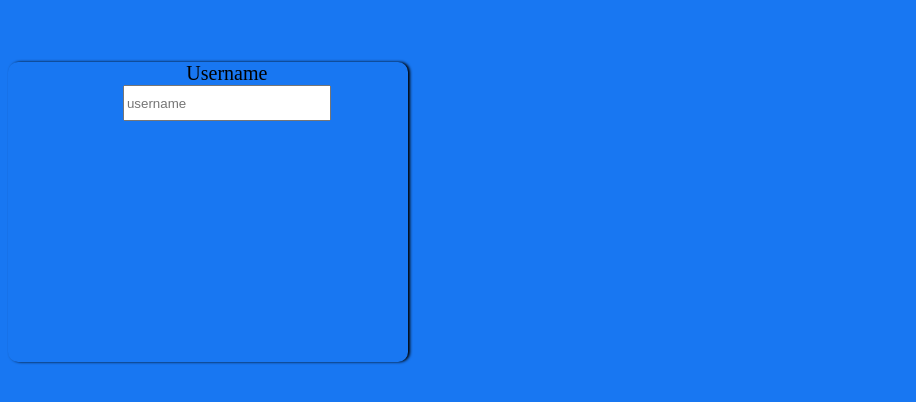
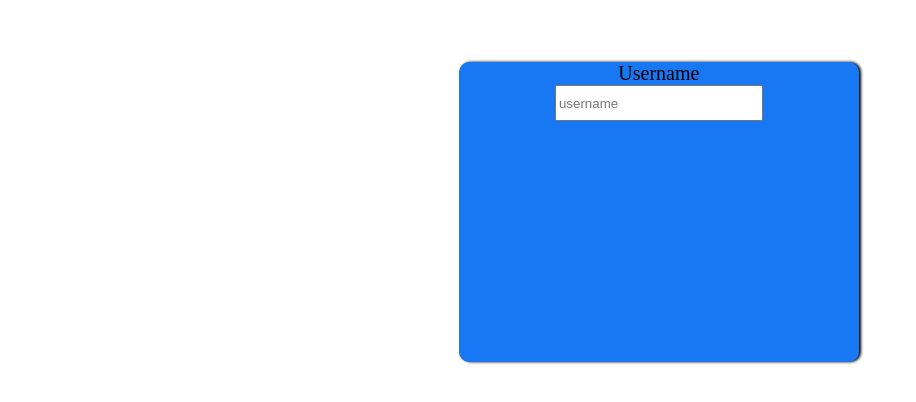
Before and after one commit to FoolishDev28/Invalid-input-shake-animation, a plain HTML site: page index.html in a window 1280 px wide. Shown: the part 238-640 px from the top of the page, without its empty margins (0-916 px from the left). Drawn offline with Linux system fonts and the light colour scheme.

Commit message:
Update style.css

```diff
--- a/style.css
+++ b/style.css
@@ -1,4 +1,4 @@
-body{
+#in{
 		position: relative;
 		background: #1877f2;
 		box-shadow: 2px 0px 3px 0px black;
```
